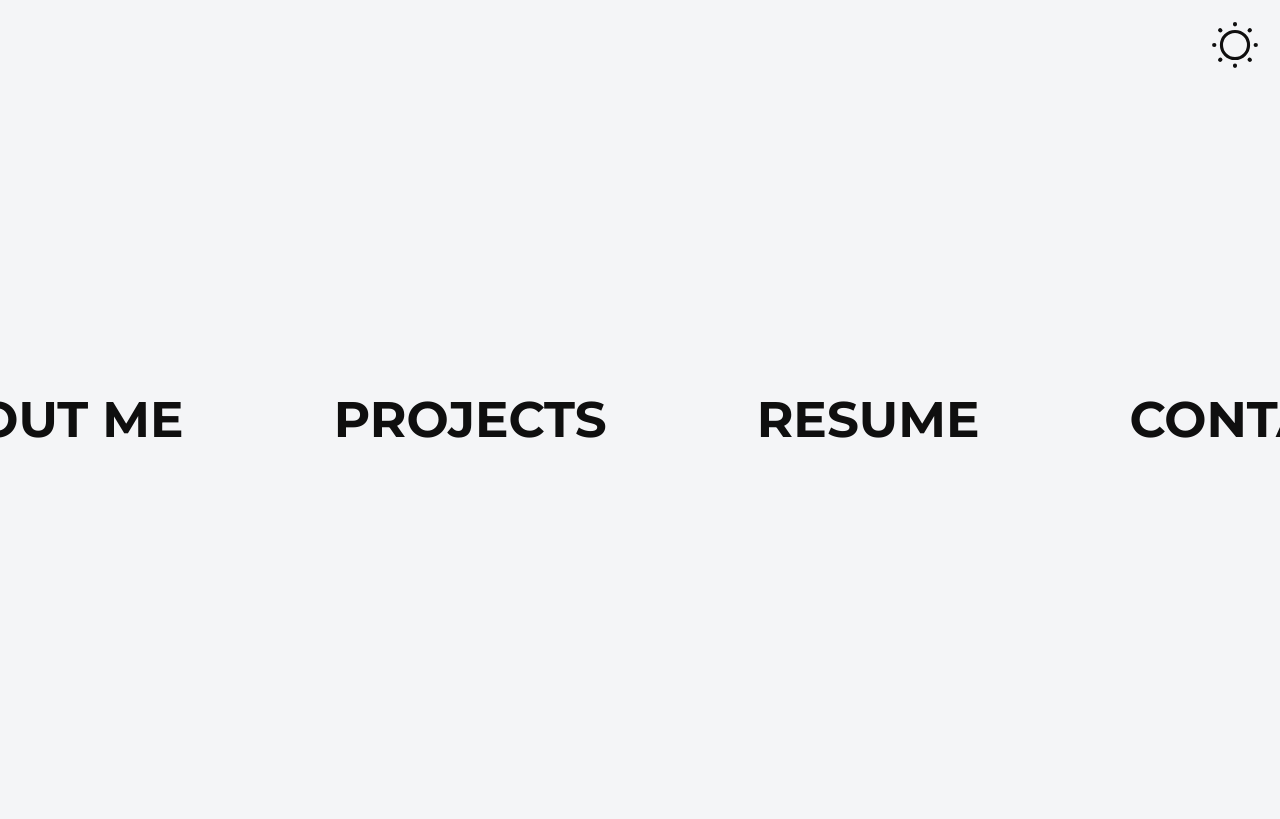
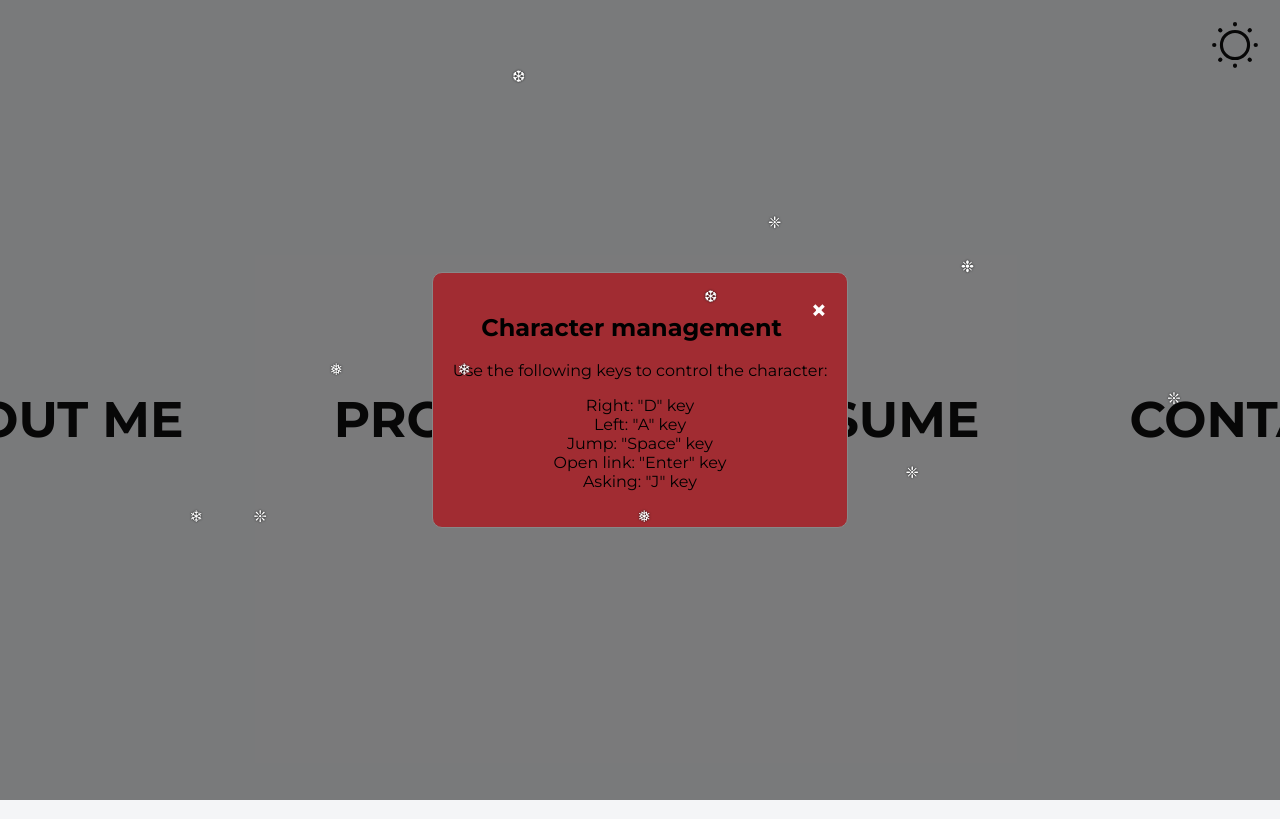
Before and after one commit to sold666/sold666.github.io, a website built with Parcel: page index.html in a window 1280 px wide. Shown: the top 819 px of the page. Built offline with nearby package versions, Linux system fonts and the light colour scheme.

Commit message:
merry christmas update

```diff
--- a/index.html
+++ b/index.html
@@ -57,6 +57,45 @@
             </div>
         </div>
     </section>
+    <!--    Merry Christmas-->
+    <div class="snowflakes" aria-hidden="true">
+        <div class="snowflake">
+            ❄
+        </div>
+        <div class="snowflake">
+            ❅
+        </div>
+        <div class="snowflake">
+            ❆
+        </div>
+        <div class="snowflake">
+            ❈
+        </div>
+        <div class="snowflake">
+            ❉
+        </div>
+        <div class="snowflake">
+            ❊
+        </div>
+        <div class="snowflake">
+            ❄
+        </div>
+        <div class="snowflake">
+            ❅
+        </div>
+        <div class="snowflake">
+            ❆
+        </div>
+        <div class="snowflake">
+            ❈
+        </div>
+        <div class="snowflake">
+            ❉
+        </div>
+        <div class="snowflake">
+            ❊
+        </div>
+    </div>
 </div>
 <script src="src/scripts/theme_toggle.js" type="module"></script>
 <script src="src/scripts/instruction.js"></script>
--- a/src/scripts/game/main.js
+++ b/src/scripts/game/main.js
@@ -164,7 +164,7 @@ function handleKeyDown(event) {
         case 74:
             console.log('say');
             isSpeaking = true;
-            speech = 'Please, give me a job!';
+            speech = 'Happy New Year!🩵';
             break;
         case 82:
             if (gameOver) {
--- a/src/scripts/projects.js
+++ b/src/scripts/projects.js
@@ -51,7 +51,7 @@ function getProjects() {
         progressCircle.style.opacity = 0;
         setTimeout(function () {
             progressCircle.style.display = "none";
-        }, 500);
+        }, 1000);
     }).catch(function () {
         console.log("Ошибка при загрузке данных");
     });
@@ -114,7 +114,7 @@ function displayStatistic(projects) {
             datasets: [
                 {
                     data: [projectCounts],
-                    backgroundColor: ["#6ACDE0"],
+                    backgroundColor: ["#a82d32"],
                 },
             ],
         },
@@ -150,7 +150,7 @@ function displayStatistic(projects) {
             datasets: [
                 {
                     data: languageDataCounts,
-                    backgroundColor: ["#D0B2FA", "#9A99FB"],
+                    backgroundColor: ["#e82f3a", "#bebed7"],
                 },
             ],
         },
--- a/src/styles/about_page.css
+++ b/src/styles/about_page.css
@@ -1,4 +1,5 @@
 @import "general.css";
+@import "snowflakes.css";
 
 .content {
     display: flex;
--- a/src/styles/contact_page.css
+++ b/src/styles/contact_page.css
@@ -1,4 +1,5 @@
 @import "general.css";
+@import "snowflakes.css";
 
 .content {
     display: flex;
@@ -17,7 +18,9 @@
 
 .social-icon:hover {
     transform: scale(1.1);
-    box-shadow: 0 0 10px rgba(0, 0, 0, 0.3);
+    /* Merry Christmas */
+    box-shadow: 0 0 20px rgb(168, 45, 50);
+    /*box-shadow: 0 0 10px rgba(0, 0, 0, 0.3);*/
 }
 
 .button-wrapper {
--- a/src/styles/general.css
+++ b/src/styles/general.css
@@ -16,7 +16,7 @@ body {
     margin: 0;
     padding: 0;
     font-family: Montserrat, sans-serif;
-    overflow: auto;
+    overflow-y: hidden;
     background-color: var(--bg-color);
 }
 
--- a/src/styles/instruction.css
+++ b/src/styles/instruction.css
@@ -6,25 +6,35 @@
     top: 0;
     width: 100%;
     height: 100%;
-    overflow: auto;
     background-color: rgba(0, 0, 0, 0.5);
-}
-
-h2 {
-    text-align: center;
+    display: flex;
+    justify-content: center;
+    align-items: center;
 }
 
 .modal-content {
-    background-color: #fefefe;
-    margin: 20% auto;
+    background-color: #a12c32;
+    /*background-color: #fefefe;*/
+    margin: 10% auto;
     padding: 20px;
     border: 1px solid #888;
     max-width: 400px;
     border-radius: 10px;
+    text-align: center;
+}
+
+.modal-content ul {
+    padding: 0;
+    text-align: center;
+}
+
+.modal-content ul li {
+    list-style: none;
 }
 
 .close {
-    color: #aaa;
+    color: #ffffff;
+    /*color: #aaa;*/
     float: right;
     font-size: 28px;
     font-weight: bold;
--- a/src/styles/main_page.css
+++ b/src/styles/main_page.css
@@ -1,4 +1,6 @@
 @import "general.css";
+@import "snowflakes.css";
+
 @font-face {
     font-family: "PixelFont";
     src: url("../assets/fonts/Minecraft.ttf") format("truetype");
--- a/src/styles/projects.css
+++ b/src/styles/projects.css
@@ -1,4 +1,5 @@
 @import "general.css";
+@import "snowflakes.css";
 
 #progress-circle {
     border-radius: 50%;
--- /dev/null
+++ b/src/styles/snowflakes.css
@@ -0,0 +1,139 @@
+.snowflake {
+    color: #fff;
+    font-size: 1em;
+    font-family: Arial, serif;
+    text-shadow: 0 0 2px #000;
+
+    position: fixed;
+    top: -10%;
+    z-index: 9999;
+    -webkit-user-select: none;
+    -moz-user-select: none;
+    -ms-user-select: none;
+    user-select: none;
+    cursor: default;
+    animation-duration: 6s, 3s;
+    animation-timing-function: linear, ease-in-out;
+    animation-iteration-count: infinite, infinite;
+    animation-play-state: running, running;
+    opacity: 0;
+    animation-name: snowflakes-fall, snowflakes-shake;
+}
+
+@-webkit-keyframes snowflakes-fall {
+    0% {
+        top: -10%
+    }
+    100% {
+        top: 100%
+    }
+}
+
+@-webkit-keyframes snowflakes-shake {
+    0% {
+        -webkit-transform: translateX(0px);
+        transform: translateX(0px)
+    }
+    50% {
+        -webkit-transform: translateX(80px);
+        transform: translateX(80px)
+    }
+    100% {
+        -webkit-transform: translateX(0px);
+        transform: translateX(0px)
+    }
+}
+
+@keyframes snowflakes-fall {
+    0% {
+        top: -10%;
+        opacity: 1;
+    }
+    100% {
+        top: 100%;
+        opacity: 1;
+    }
+}
+
+@keyframes snowflakes-shake {
+    0% {
+        transform: translateX(0px);
+    }
+    50% {
+        transform: translateX(80px);
+    }
+    100% {
+        transform: translateX(0px);
+    }
+}
+
+.snowflake:nth-of-type(0) {
+    left: 1%;
+    -webkit-animation-delay: 0s, 0s;
+    animation-delay: 0s, 0s
+}
+
+.snowflake:nth-of-type(1) {
+    left: 10%;
+    -webkit-animation-delay: 1s, 1s;
+    animation-delay: 1s, 1s
+}
+
+.snowflake:nth-of-type(2) {
+    left: 20%;
+    -webkit-animation-delay: 2s, .2s;
+    animation-delay: 2s, .2s
+}
+
+.snowflake:nth-of-type(3) {
+    left: 40%;
+    -webkit-animation-delay: 4s, 2s;
+    animation-delay: 4s, 2s
+}
+
+.snowflake:nth-of-type(4) {
+    left: 60%;
+    -webkit-animation-delay: 3s, 2s;
+    animation-delay: 3s, 2s
+}
+
+.snowflake:nth-of-type(5) {
+    left: 90%;
+    -webkit-animation-delay: 5s, 3s;
+    animation-delay: 5s, 3s
+}
+
+.snowflake:nth-of-type(6) {
+    left: 15%;
+    animation-delay: 1s, 1s;
+}
+
+.snowflake:nth-of-type(7) {
+    left: 30%;
+    animation-delay: 2s, .2s;
+}
+
+.snowflake:nth-of-type(8) {
+    left: 45%;
+    animation-delay: 1s, 1s;
+}
+
+.snowflake:nth-of-type(9) {
+    left: 55%;
+    animation-delay: 2.5s, 2s;
+}
+
+.snowflake:nth-of-type(10) {
+    left: 65%;
+    animation-delay: 1.3s, 0.8s;
+}
+
+.snowflake:nth-of-type(11) {
+    left: 75%;
+    animation-delay: 2.7s, 1.9s;
+}
+
+.snowflake:nth-of-type(12) {
+    left: 85%;
+    animation-delay: 1.8s, 0.6s;
+}
```
Also changed, not shown: src/about.html (+39 -0 lines), src/contact.html (+42 -0 lines), src/projects.html (+39 -0 lines), src/assets/main_icons/github.png, src/assets/main_icons/linkedin.png (added), 2 other files.
